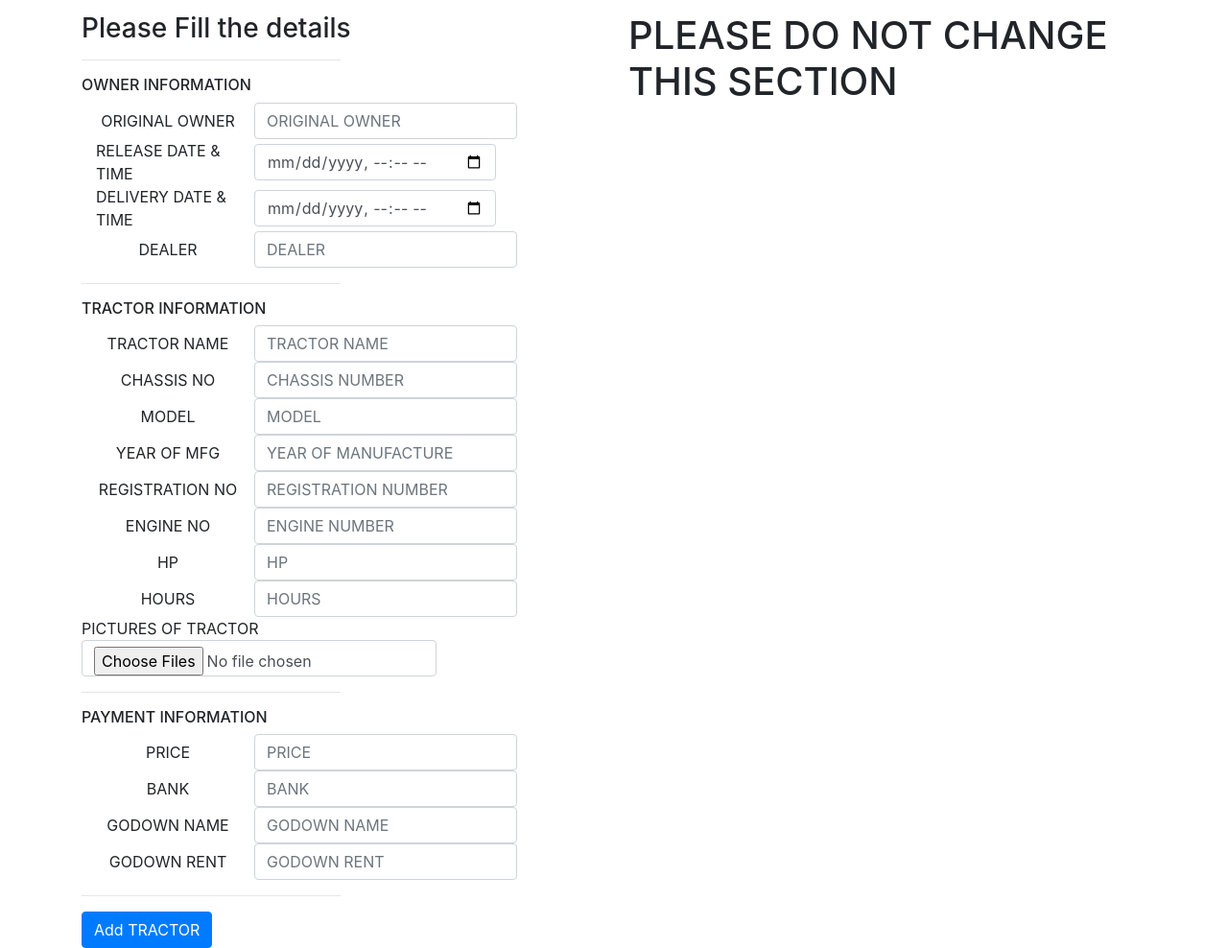
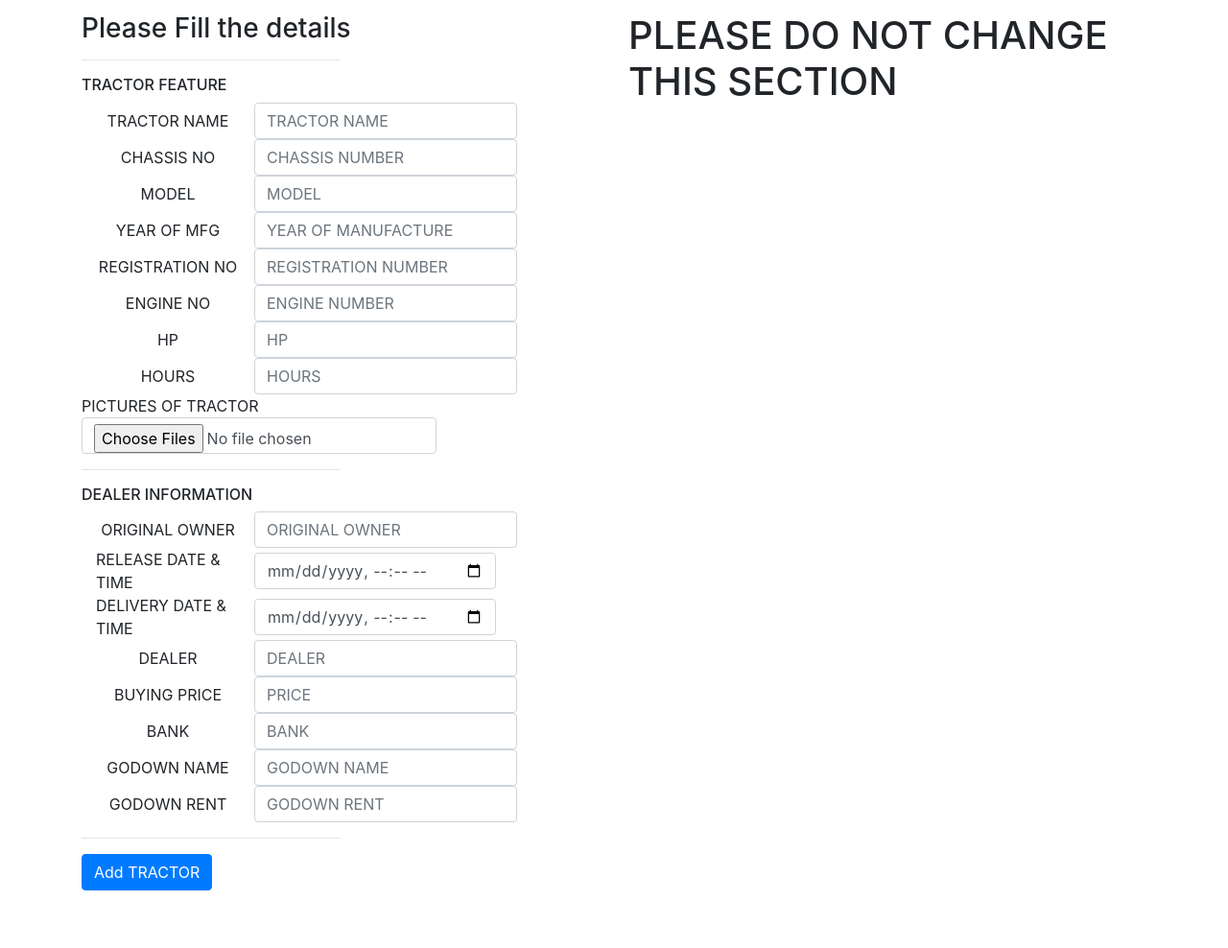
Before and after one commit to RavirajPawar/tractor-dealer, a Flask app: page /inventory in a window 1280 px wide. Shown: the part 56-1044 px from the top of the page at 96% size. After the commit the page ends 984 px from the top, so only its background shows below. Run offline with Flask 2, Linux system fonts and the light colour scheme; some libraries are stand-ins or nearby versions.

Commit message:
fixed page preferance

```diff
--- a/inventory/templates/inventory.html
+++ b/inventory/templates/inventory.html
@@ -6,31 +6,9 @@
   <div class="col">
     <h3>Please Fill the details</h3>
     <form  method="post" action="{{ url_for('inventory.render_inventory')}}">
-      <hr style="width:50%;text-align:left;margin-left:0">
-        <h6>OWNER INFORMATION</h6>
-      <div class="form-inline" >
-        <label class="control-label col-sm-4">ORIGINAL OWNER</label>
-        <input type="text"  placeholder="ORIGINAL OWNER" name="original-owner" class="form-control" required>
-      </div>
-
-
-        <div class="form-inline">
-          <label class="control-label col-sm-4">RELEASE DATE & TIME</label>
-          <input type="datetime-local"  name="release-date-time" class="form-control" required>
-        </div>
-
-        <div class="form-inline">
-          <label class="control-label col-sm-4">DELIVERY DATE & TIME</label>
-          <input type="datetime-local"  name="delievery-date-time" class="form-control" required>
-        </div>
-
-        <div class="form-inline" >
-          <label class="control-label col-sm-4">DEALER</label>
-          <input type="text"  placeholder="DEALER" name="dealer" class="form-control" required>
-        </div>
 
         <hr style="width:50%;text-align:left;margin-left:0">
-        <h6>TRACTOR INFORMATION</h6>
+        <h6>TRACTOR FEATURE</h6>
         <div class="form-inline" >
           <label class="control-label col-sm-4">TRACTOR NAME</label>
           <input type="text"  placeholder="TRACTOR NAME" name="tractor-name" class="form-control" required>
@@ -74,10 +52,31 @@
         </div>
 
         <hr style="width:50%;text-align:left;margin-left:0">
-        <h6>PAYMENT INFORMATION</h6>
+        <h6>DEALER INFORMATION</h6>
 
         <div class="form-inline" >
-          <label class="control-label col-sm-4">PRICE</label>
+          <label class="control-label col-sm-4">ORIGINAL OWNER</label>
+          <input type="text"  placeholder="ORIGINAL OWNER" name="original-owner" class="form-control" required>
+        </div>
+
+
+          <div class="form-inline">
+            <label class="control-label col-sm-4">RELEASE DATE & TIME</label>
+            <input type="datetime-local"  name="release-date-time" class="form-control" required>
+          </div>
+
+          <div class="form-inline">
+            <label class="control-label col-sm-4">DELIVERY DATE & TIME</label>
+            <input type="datetime-local"  name="delievery-date-time" class="form-control" required>
+          </div>
+
+          <div class="form-inline" >
+            <label class="control-label col-sm-4">DEALER</label>
+            <input type="text"  placeholder="DEALER" name="dealer" class="form-control" required>
+          </div>
+
+        <div class="form-inline" >
+          <label class="control-label col-sm-4">BUYING PRICE</label>
           <input type="text"  placeholder="PRICE" name="price" class="form-control" required>
         </div>
 
```
